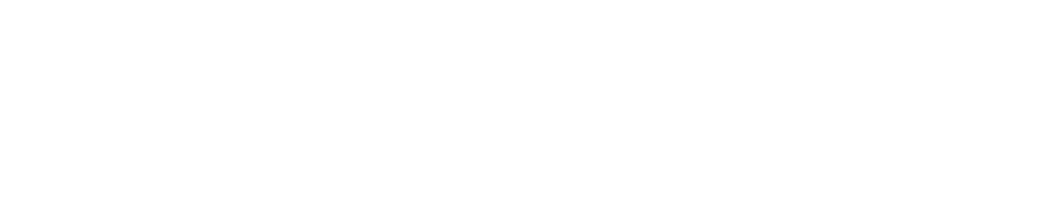
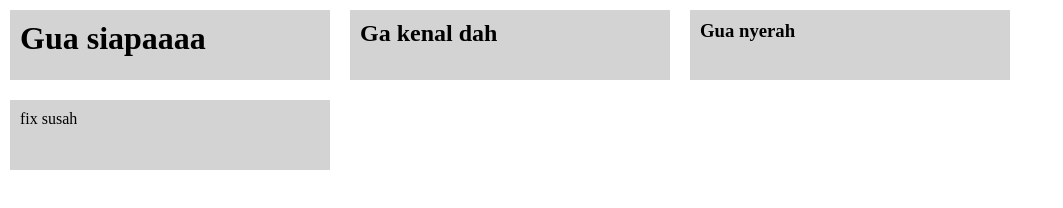
Before and after one commit to JessicaValenciaz/JessicaValenciaz.github.io, a plain HTML site: page index.html in a window 1280 px wide. Shown: the whole page, without its empty margins (0-1063 px from the left). Drawn offline with Linux system fonts and the light colour scheme.

Commit message:
Add files via upload

```diff
--- a/index.html
+++ b/index.html
@@ -1,8 +1,32 @@
 <!DOCTYPE html>
 <html>
     <head>
-        <title>HALO</title>
+        <title>JEZIOOO OOOOO MENGILAAA</title>
+        <style>
+            *{
+                padding: 0px;
+                margin: 0px;
+            }
+            h1,h2,h3,p{
+         position: relative;
+        float: left;
+        color: black;
+        background-color:lightgray ;
+        width: 300px;
+        height: 50px;
+        padding: 10px;
+        margin: 10px;
+        box box-sizing: content-box;
+        }
+        </style>
     </head>
-    <body></body>
+    <body>
+        </body>
+        <h1>Gua siapaaaa</h1>
+        <h2>Ga kenal dah</h2>
+        <h3>Gua nyerah</h3>
+        <p>fix susah</p>
+
+    </body>
 
 </html>
```
